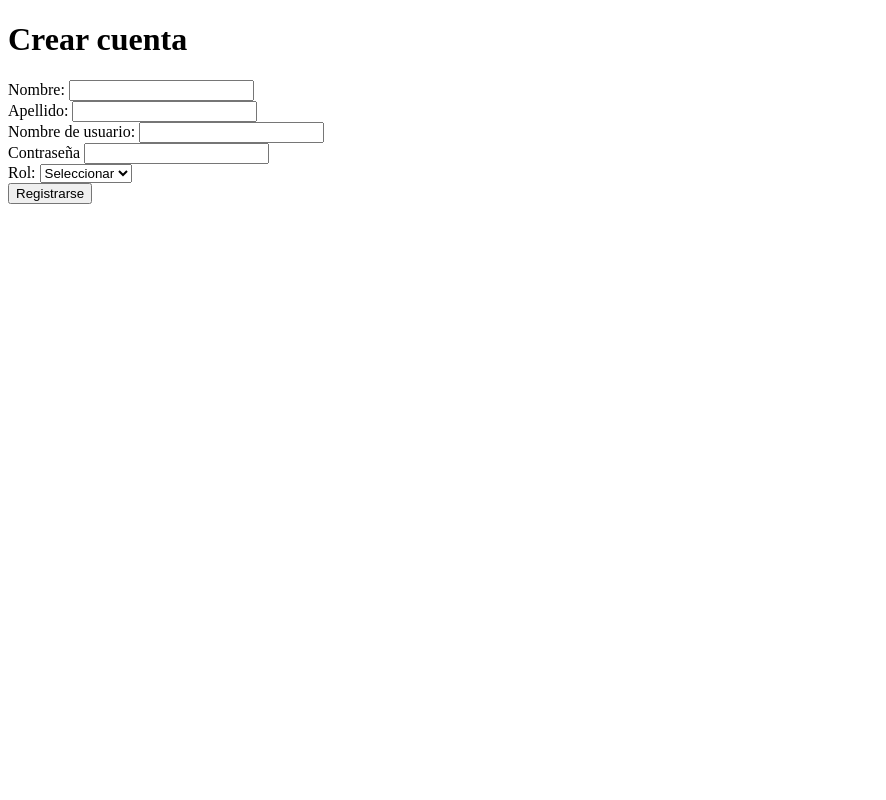
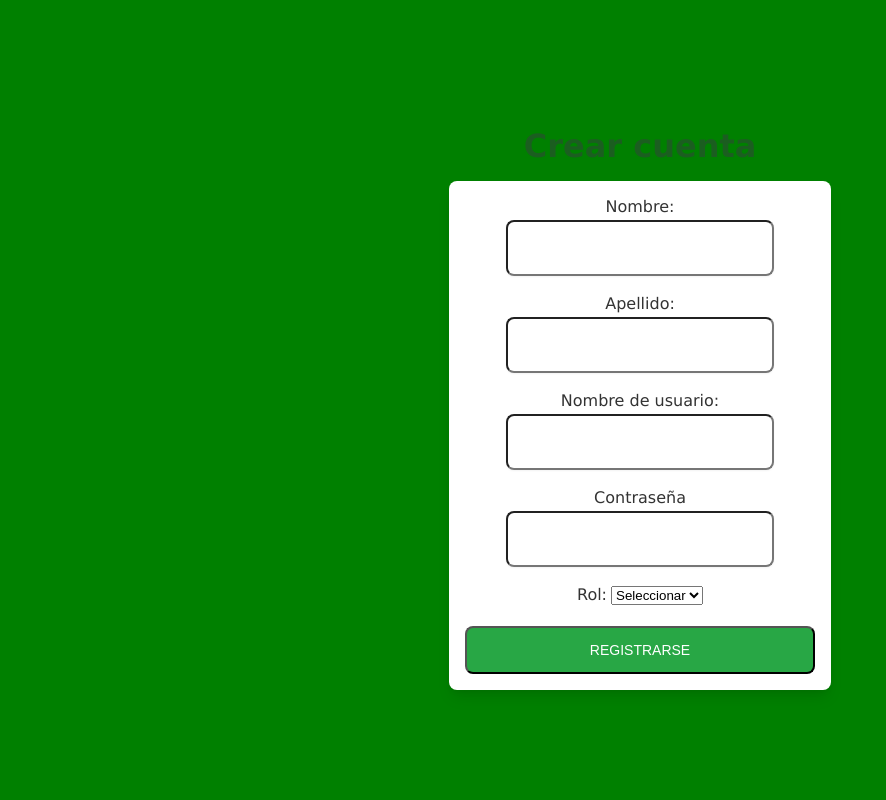
Before and after one commit to matiasjrodriguez/unlu-bnb, a Flask app: page /signup in a window 1280 px wide. Shown: the whole page, without its empty margins (0-886 px from the left). Run offline with Flask 3, Linux system fonts and the light colour scheme; parts of the project's set-up code (start-up, migrations or seed data) failed here and were passed over; some libraries are stand-ins or nearby versions.

Commit message:
css de login y signup

```diff
--- /dev/null
+++ b/static/styles/signup.css
@@ -0,0 +1,79 @@
+body {
+  min-height: 100vh;
+  display: flex;
+  justify-content: center;
+  align-items: center;
+  margin: 0;
+}
+
+.div {
+  text-align : center;
+  align-items : center;
+}
+
+.container {
+  width: 100vw;
+  height: 100vh;
+  background-image: radial-gradient(circle, greenyellow, transparent 20%, green);
+  background-size: cover;
+  background-repeat: no-repeat;
+  background-color: green;
+  display: flex;
+  justify-content: center;
+  align-items: center;
+}
+
+.signupform {
+background-color: #fff;
+  display: block;
+  padding: 1rem;
+  max-width: 350px;
+  border-radius: 0.5rem;
+  box-shadow: 0 10px 15px -3px rgba(0, 0, 0, 0.1), 0 4px 6px -2px rgba(0, 0, 0, 0.05);
+  margin: 0 auto;
+}
+
+.titulo{
+  font-family: Verdana, Geneva, Tahoma, sans-serif;
+  font-size: 2rem;
+  line-height: 1.75rem;
+  font-weight: 600;
+  text-align: center;
+  color: #1b5e20;
+}
+
+.tag {
+  font-family: Verdana, Geneva, Tahoma, sans-serif;
+  font-size: 1rem;
+  color: #333;
+  margin-bottom: 4px;
+  display: inline-block;
+  align-content: center;
+}
+
+.input {
+  background-color: #fff;
+  padding: 1rem;
+  padding-right: 3rem;
+  font-size: 0.875rem;
+  line-height: 1.25rem;
+  width : 200px;
+  border-radius: 0.5rem;
+  box-shadow: 0 1px 2px 0 rgba(0, 0, 0, 0.05);
+}
+
+.submit {
+  display: block;
+  padding-top: 0.75rem;
+  padding-bottom: 0.75rem;
+  padding-left: 1.25rem;
+  padding-right: 1.25rem;
+  background-color: #28A745;
+  color: #ffffff;
+  font-size: 0.875rem;
+  line-height: 1.25rem;
+  font-weight: 500;
+  width: 100%;
+  border-radius: 0.5rem;
+  text-transform: uppercase;
+}
--- a/templates/signup.html
+++ b/templates/signup.html
@@ -1,33 +1,37 @@
 <!DOCTYPE html>
 <html>
 <head>
+    <link rel="stylesheet" href="{{ url_for('static', filename='styles/signup.css') }}">
     <title>Registrese</title>
 </head>
 <body>
-    <h1>Crear cuenta</h1>
-    <form id="signupForm">
-        <label for="firstName">Nombre:</label>
-        <input type="text" id="firstName" name="firstName" required><br>
+    <div class="container">
+    <div class="div">
+    <h1 class="titulo">Crear cuenta</h1>
+    <form id="signupForm" class="signupform">
+        <label for="firstName" class="tag">Nombre:</label><br>
+        <input type="text" id="firstName" name="firstName" class="input" required><br><br>
 
-        <label for="lastName">Apellido:</label>
-        <input type="text" id="lastName" name="lastName" required><br>
+        <label for="lastName" class="tag">Apellido:</label><br>
+        <input type="text" id="lastName" name="lastName" class="input" required><br><br>
 
-        <label for="username">Nombre de usuario:</label>
-        <input type="text" id="username" name="username" required><br>
+        <label for="username" class="tag">Nombre de usuario:</label>
+        <input type="text" id="username" name="username" class="input" required><br><br>
 
-        <label for="password">Contraseña</label>
-        <input type="password" id="password" name="password" required><br>
+        <label for="password" class="tag">Contraseña</label>
+        <input type="password" id="password" name="password" class="input" required><br><br>
 
-        <label for="role">Rol:</label>
+        <label for="role" class="tag">Rol:</label>
         <select id="role" name="role" required>
             <option value="">Seleccionar</option>
             <option value="1">Estudiante</option>
             <option value="2">Propietario</option>
         </select><br>
 
-        <button type="submit">Registrarse</button>
+        <br><button type="submit" class="submit">Registrarse</button>
     </form>
-
+    </div>
+    </div>
     <script src="{{ url_for('static', filename='js/signup.js') }}"></script>
 </body>
 </html>
```
Also changed, not shown: static/styles/login.css (added, +79 -0 lines), templates/login.html (+12 -8 lines), static/styles/publicar.css (added).
